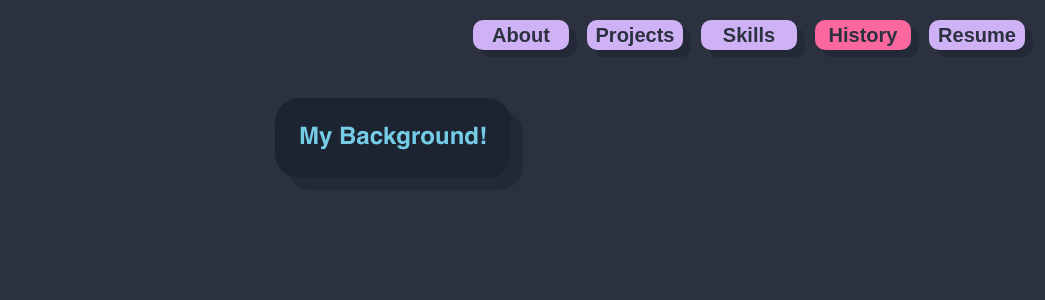
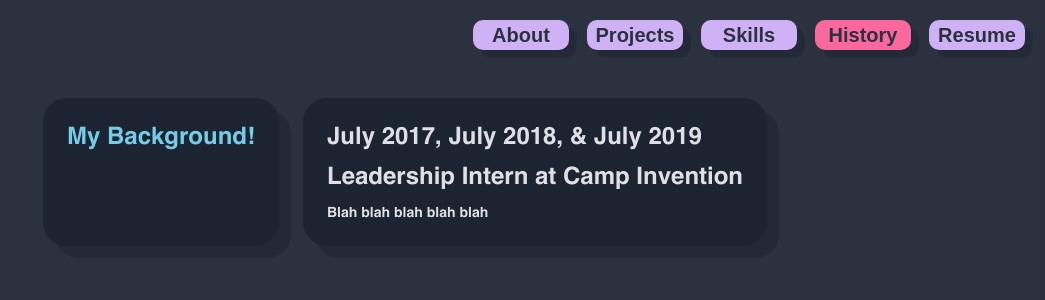
Before and after one commit to Trev-D-Dev/portfolio, an Angular app: page /history in a window 1280 px wide. Shown: the top 300 px of the page, without its empty margins (235-1280 px from the left). Built offline with nearby package versions, Linux system fonts and the light colour scheme.

Commit message:
Added history JSON and data loading functionality

```diff
--- a/src/app/history/history.component.html
+++ b/src/app/history/history.component.html
@@ -6,7 +6,11 @@
 
     <div class="history">
         <div class="content">
-
+            <div class="tile event" *ngFor="let event of history">
+                <h1>{{event.date}}</h1>
+                <h1>{{event.title}}</h1>
+                <h3>{{event.desc}}</h3>
+            </div>
         </div>
     </div>
 
--- a/src/app/history/history.component.ts
+++ b/src/app/history/history.component.ts
@@ -8,4 +8,18 @@ import { Component } from '@angular/core';
 })
 export class HistoryComponent {
 
+  history?: any;
+
+  constructor() {
+    this.loadData();
+  }
+
+  /**
+   * Loads data from the JSON file
+   */
+  async loadData() {
+    const response = await fetch('./../../media/data/history.json');
+    const data = await response.json();
+    this.history = data.history;
+  }
 }
--- a/src/app/projects/projects.component.ts
+++ b/src/app/projects/projects.component.ts
@@ -1,6 +1,4 @@
 import { Component } from '@angular/core';
-
-
 
 @Component({
   selector: 'projects',
--- a/src/app/skills/skills.component.html
+++ b/src/app/skills/skills.component.html
@@ -66,7 +66,10 @@
             </h1>
 
             <div class="skills">
-
+                <div *ngFor="let skill of softSkills"
+                class="skill">
+                    <h4>{{skill.name}}</h4>
+                </div>
             </div>
 
         </div>
--- /dev/null
+++ b/src/media/data/history.json
@@ -0,0 +1,10 @@
+{
+    "history": [
+        {
+            "title": "Leadership Intern at Camp Invention",
+            "date": "July 2017, July 2018, & July 2019",
+            "order": "1",
+            "desc": "Blah blah blah blah blah"
+        }
+    ]
+}
```
